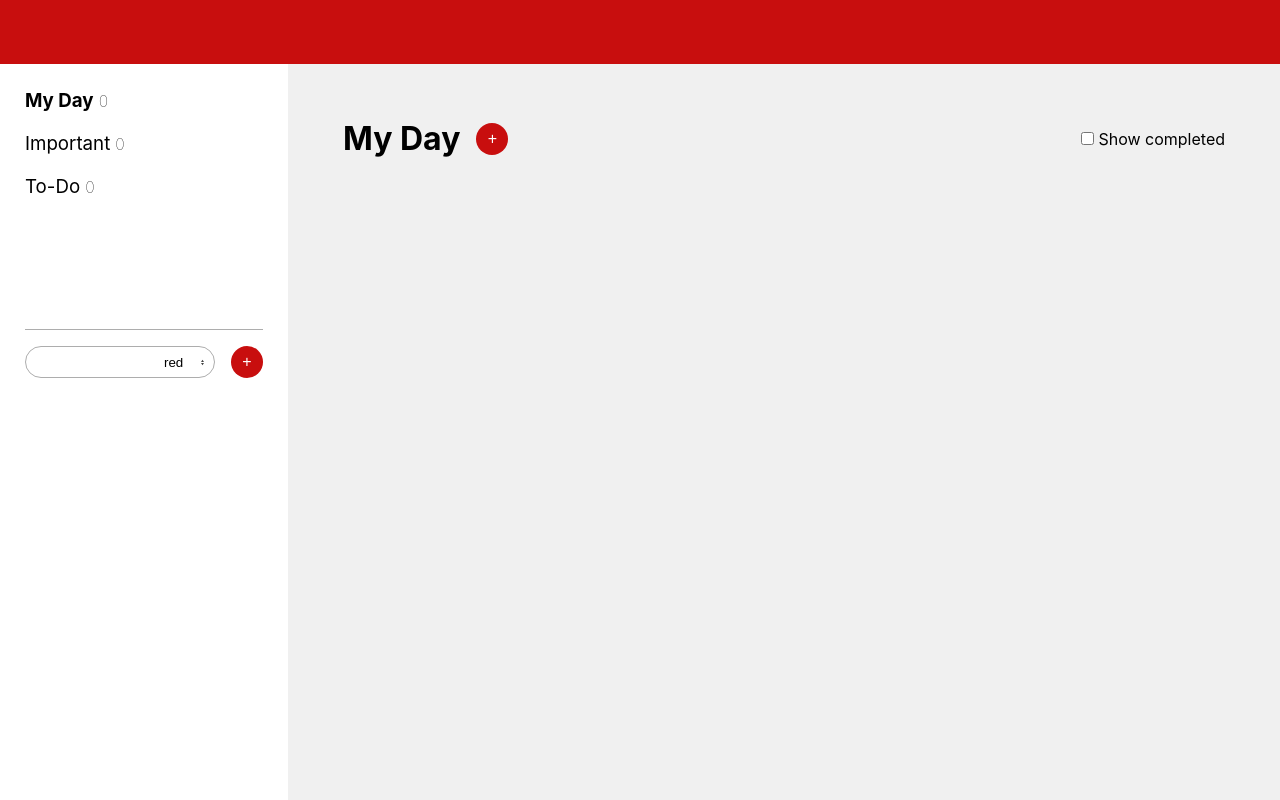
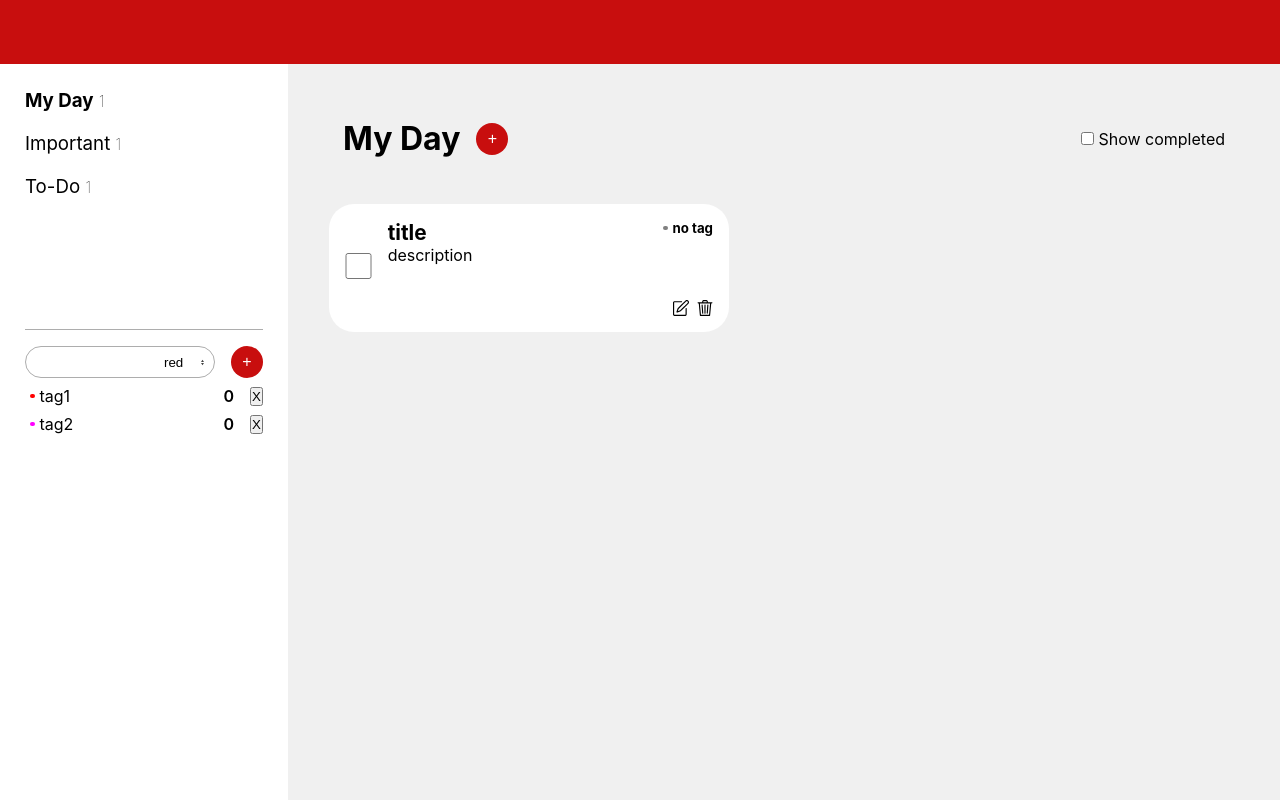
Before and after one commit to Hoerrin/react-redux-to-do-app, a React (Create React App) app: page / in a window 1280 px wide. Built offline with nearby package versions, Linux system fonts and the light colour scheme.

Commit message:
Add animation to card inputs; Add visual changes

```diff
--- a/public/index.html
+++ b/public/index.html
@@ -3,7 +3,7 @@
   <head>
     <meta charset="utf-8" />
     <meta name="viewport" content="width=device-width, initial-scale=1" />
-    <meta name="theme-color" content="#000000" />
+    <meta name="theme-color" content="#C80E0E" />
     <meta
       name="description"
       content="Web site created using create-react-app"
--- a/src/components/AddTaskDropdown.js
+++ b/src/components/AddTaskDropdown.js
@@ -6,6 +6,9 @@ import './AddTaskDropdown.css'
 function AddTaskDropdown(props) {
   const tags = useSelector((state) => state.tagsList)
   const dispatch = useDispatch()
+
+  const TITLE_MAX_LENGTH = 85;
+  const DESCRIPTION_MAX_LENGTH = 300;
 
   //Dropdown state
   const [dropdownState, setDropdownState] = useState({});
@@ -47,8 +50,8 @@ function AddTaskDropdown(props) {
 
   return (
     <form className='addTaskDropdown addTaskDropdown--hidden' onSubmit={handleAddTask}>
-      <label className='addTaskDropdown__label' id='addTaskDropdown__addTaskInput'>Task name <input type="text" required className='addTaskDropdown__input' maxLength={85} value={dropdownState.taskTitle || ''} name='taskTitle' onChange={handleChange} /></label>
-      <label className='addTaskDropdown__label'>Description <textarea type='textarea' placeholder='optional' className='addTaskDropdown__input addTaskDropdown__input--textarea' maxLength={300} value={dropdownState.taskDescription || ''} name="taskDescription" onChange={handleChange} /></label>
+      <label className='addTaskDropdown__label' id='addTaskDropdown__addTaskInput'>Task name <input type="text" required className='addTaskDropdown__input' maxLength={TITLE_MAX_LENGTH} value={dropdownState.taskTitle || ''} name='taskTitle' onChange={handleChange} /></label>
+      <label className='addTaskDropdown__label'>Description <textarea type='textarea' placeholder='optional' className='addTaskDropdown__input addTaskDropdown__input--textarea' maxLength={DESCRIPTION_MAX_LENGTH} value={dropdownState.taskDescription || ''} name="taskDescription" onChange={handleChange} /></label>
       <label className='addTaskDropdown__label'>
         Tag
         <select className='addTaskDropdown__input addTaskDropdown__input--select' value={dropdownState.taskTag} name="taskTag" onChange={handleChange}>
--- a/src/components/TaskItem.css
+++ b/src/components/TaskItem.css
@@ -5,24 +5,10 @@
     align-items: center;
     width: 25vw;
     min-width: 25em;
-    height: 8em;
-    min-height: 6em;
+    min-height: 8em;
     padding: 1em;
     margin: 1em;
     border-radius: 25px;
-}
-
-.card__form{
-    display: inline-grid;
-    grid-template-columns: auto 1fr auto;
-    align-items: center;
-    width: 25vw;
-    min-width: 20em;
-    min-height: 6em;
-}
-
-.card__checkbox {
-    padding-right: 20px;
 }
 
 .card__checkbox--input {
@@ -34,10 +20,9 @@
 .card__content {
     display: flex;
     flex-flow: column;
-    align-items: flex-start;
-    justify-content: space-evenly;
-    max-height: 6em;
+    justify-content: flex-start;
     height: 100%;
+    padding: 0 1em;
 }
 
 .card__content--title {
@@ -49,30 +34,38 @@
 .card__content--description {
     word-break: break-all;
     white-space: pre-wrap;
-    overflow: scroll;
+    width: 100%;
+    height: 100%;
+    max-height: 10rem;
+    overflow-y: auto;
 }
 
-.card__content--editTitle {
+.card__content--input{
     min-height: 2em;
     border: 1px solid #adadad;
     border-radius: 1em;
-    padding-left: 0.5em;
-    -webkit-appearance: none;
+    padding: 0 0.5em;
     width: 100%;
+    transition: all 0.1s ease-in-out;
+}
+
+.card__content--input:focus {
+    outline: none;
+    box-shadow: 0 0 0.2em #C80E0E
 }
 
 .card__content--editDescription {
-    min-height: 2em;
-    border: 1px solid #adadad;
-    border-radius: 1em;
-    padding-left: 0.5em;
+    resize: vertical;
+    max-height: 10em;
+    min-height: 4em;
+    padding: 0.5em;
+    height: 100%;
+    border-bottom-right-radius: 0;
+    margin-top: 10px;
+}
+
+.card__content--editTag {
     -webkit-appearance: none;
-    resize: vertical;
-    font-family: inherit;
-    font-size: inherit;
-    min-width: 2em;
-    max-height: 10em;
-    border-bottom-right-radius: 0;
 }
 
 .card__controls {
--- a/src/components/TaskItem.js
+++ b/src/components/TaskItem.js
@@ -15,6 +15,9 @@ export const TaskItem = ({ title, description, taskKey, isCompleted, isEdited, t
   const [editTagInput, setEditTagInput] = useState(JSON.stringify({}));
   const [editTitleInput, setEditTitleInput] = useState('');
   const [editDescrInput, setEditDescrInput] = useState('');
+
+  const TITLE_MAX_LENGTH = 85;
+  const DESCRIPTION_MAX_LENGTH = 300;
 
   const tagToTagItem = tag => {
     const { tagName, tagColor } = tag;
@@ -104,12 +107,12 @@ export const TaskItem = ({ title, description, taskKey, isCompleted, isEdited, t
             <input onChange={() => dispatch(completeTask(taskKey))} disabled type="checkbox" className="card__checkbox--input" checked={isCompleted} style={{ border: `2px ${tagColor} solid` }} />
           </div>
           <div className="card__content">
-            <input className="card__content--editTitle" required maxLength={150} value={editTitleInput} onChange={(e) => setEditTitleInput(e.target.value)} />
-            <textarea className="card__content--editDescription" maxLength={300} value={editDescrInput} onChange={(e) => setEditDescrInput(e.target.value)} />
+            <input className="card__content--input" required maxLength={TITLE_MAX_LENGTH} value={editTitleInput} onChange={(e) => setEditTitleInput(e.target.value)} />
+            <textarea className="card__content--input card__content--editDescription" maxLength={DESCRIPTION_MAX_LENGTH} value={editDescrInput} onChange={(e) => setEditDescrInput(e.target.value)} />
           </div>
           <div className="card__controls">
             <div className="card__tag">
-              <select name="taskTag" className='addTaskDropdown__input' value={editTagInput} onChange={(e) => setEditTagInput(e.target.value)}>
+              <select name="taskTag" className='card__content--input card__content--editTag' value={editTagInput} onChange={(e) => setEditTagInput(e.target.value)}>
                 <option key='noneOption' value={JSON.stringify({})}>None</option>
                 {tags.map(tagToTagItem)}
               </select>
--- a/src/components/TasksList.css
+++ b/src/components/TasksList.css
@@ -1,4 +1,5 @@
 .tasksList {
-    column-count: auto;
-    column-gap: 0;
+    display: flex;
+    flex-wrap: wrap;
+    align-items: flex-start;
 }
--- a/src/features/Tasks/tagsListSlice.js
+++ b/src/features/Tasks/tagsListSlice.js
@@ -4,7 +4,7 @@ export const tagsListSlice = createSlice({
     name: 'tagsList',
     initialState: [
         //Test use only
-        /*{
+        {
             tagKey: "tag1",
             tagName: "tag1",
             tagColor: "#f00"
@@ -13,7 +13,7 @@ export const tagsListSlice = createSlice({
             tagKey: "tag2",
             tagName: "tag2",
             tagColor: "#f0f"
-        }*/
+        }
     ],
     reducers: {
         addTag: (state, action) => {
--- a/src/features/Tasks/tasksListSlice.js
+++ b/src/features/Tasks/tasksListSlice.js
@@ -4,7 +4,7 @@ export const tasksListSlice = createSlice({
     name: 'tasksList',
     initialState: [
     //Test use only
-        /*{
+        {
             title: "title",
             description: "description",
             taskKey: "test25356",
@@ -25,7 +25,7 @@ export const tasksListSlice = createSlice({
                 //tagName: "tag",
                 //tagColor: "#f00"
             }
-        }*/
+        }
     ],
     reducers: {
         addTask: (state, action) => {
```
